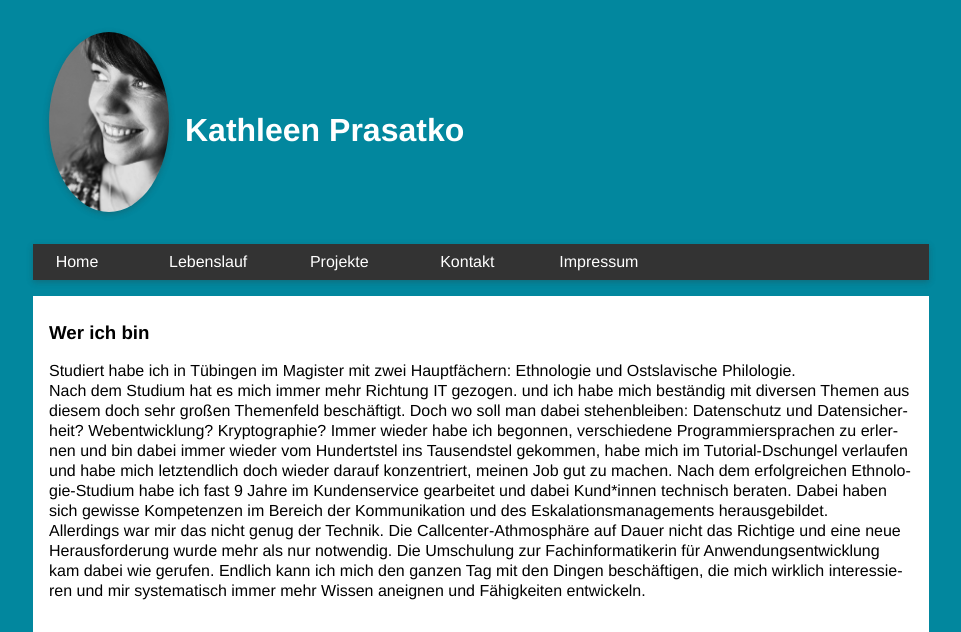
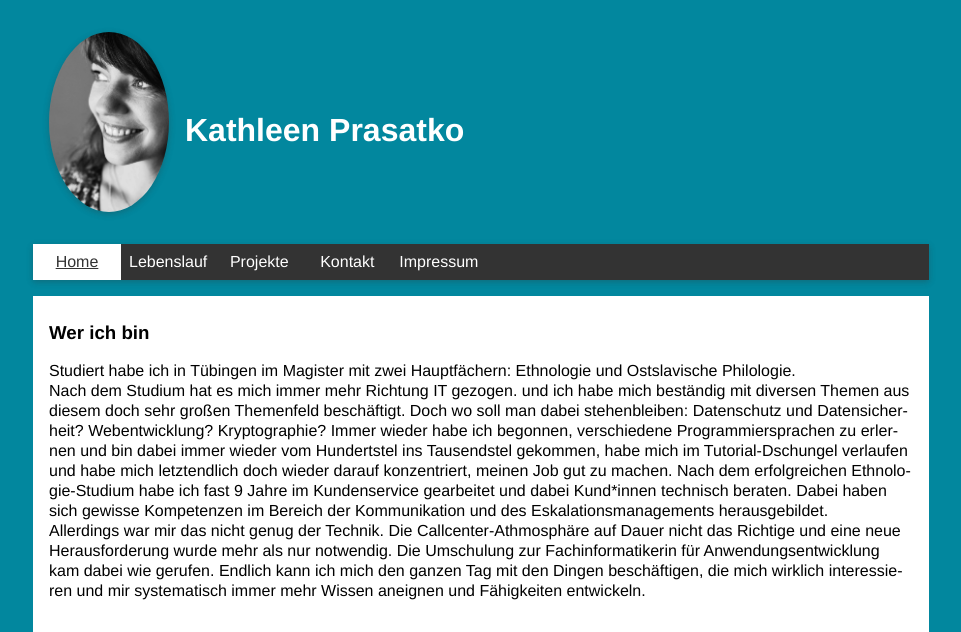
Before and after one commit to cult4nthropo/kathleen-prasatko_php, a PHP site: page / in a window 1280 px wide. Shown: the top 632 px of the page, without its empty margins (159-1120 px from the left). Run offline with PHP 8.4, Linux system fonts and the light colour scheme; some libraries are stand-ins or nearby versions.

Commit message:
correct navigation php

```diff
--- a/code.php
+++ b/code.php
@@ -11,7 +11,7 @@
 
 	</head>
 
-	<body>
+	<body class="projekte">
 		<div class="wrapper">
 		<header>
 		<img class="mainpic" src="pics/prasatko-kathleen_bewerbungsfoto.jpg"
--- a/contact.php
+++ b/contact.php
@@ -11,7 +11,7 @@
 
 	</head>
 
-	<body>
+	<body class="contact">
 	<div class="wrapper">
 		<header>
 			<img class="mainpic" src="pics/prasatko-kathleen_bewerbungsfoto.jpg"
--- a/css/navi-responsive.css
+++ b/css/navi-responsive.css
@@ -68,6 +68,19 @@ responsive
         color: white;
     }
 
+	/*highlight the link of the current page */
+	.home .Home,
+	.projekte .Projekte,
+	.impressum .Impressum,
+	.contact .Kontakt,
+	.lebenslauf .Lebenslauf {
+	text-decoration: underline;
+	color: #333;
+	background-color: white;
+	padding: 8px;
+	margin: 0;
+	}
+
 	/*navigation list invisible*/
 	.site-nav-list {
 		max-height: 0;
--- a/cv.php
+++ b/cv.php
@@ -12,7 +12,7 @@
 
 	</head>
 
-	<body>
+	<body class="lebenslauf">
 	<div class="wrapper">
 		<header>
 			<img class="mainpic" src="pics/prasatko-kathleen_bewerbungsfoto.jpg"
--- a/impressum.php
+++ b/impressum.php
@@ -11,7 +11,7 @@
 
 	</head>
 
-	<body>
+	<body class="impressum">
 	<div class="wrapper">
 		<header>
 			<h1>Kathleen Prasatko</h1>
--- a/index.php
+++ b/index.php
@@ -11,7 +11,7 @@
 
 	</head>
 
-	<body>
+	<body class="home">
 	<div class="wrapper">
 		<header>
 			<img class="mainpic" src="pics/prasatko-kathleen_bewerbungsfoto.jpg"
--- a/navigation.php
+++ b/navigation.php
@@ -4,9 +4,11 @@ $navigation = ["index.php" => "Home",
 "code.php" => "Projekte",
 "contact.php" => "Kontakt",
 "impressum.php" => "Impressum"];
+
+echo "<ul class='site-nav-list'>";
 foreach($navigation as $menupoint=> $title) {
-    echo "<ul class='site-nav-list'>
-    <li><a href='$menupoint'>$title</a></li>
-    <ul>";
+    echo "<li><a href='$menupoint' class=$title>$title</a></li>";
 };
+echo "</ul>";
+
 ?>
```
Also changed, not shown: css/navi-inline.css (+0 -9 lines).
